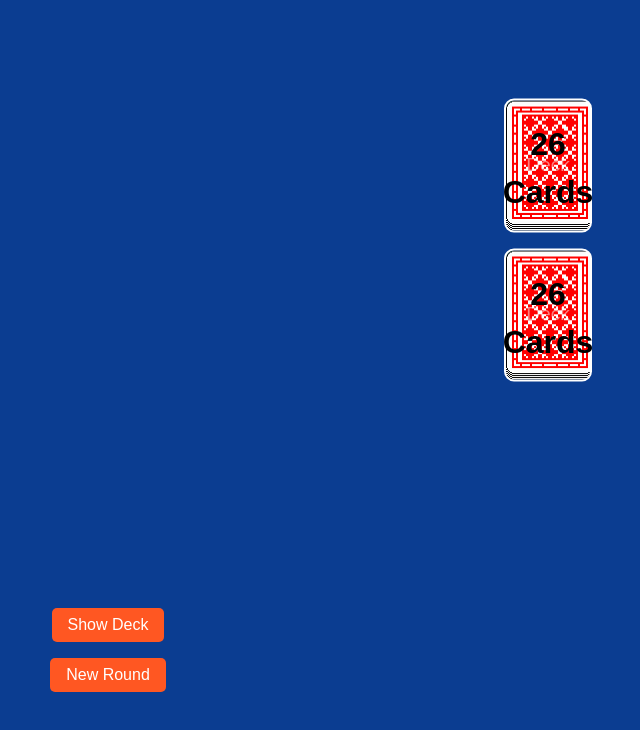
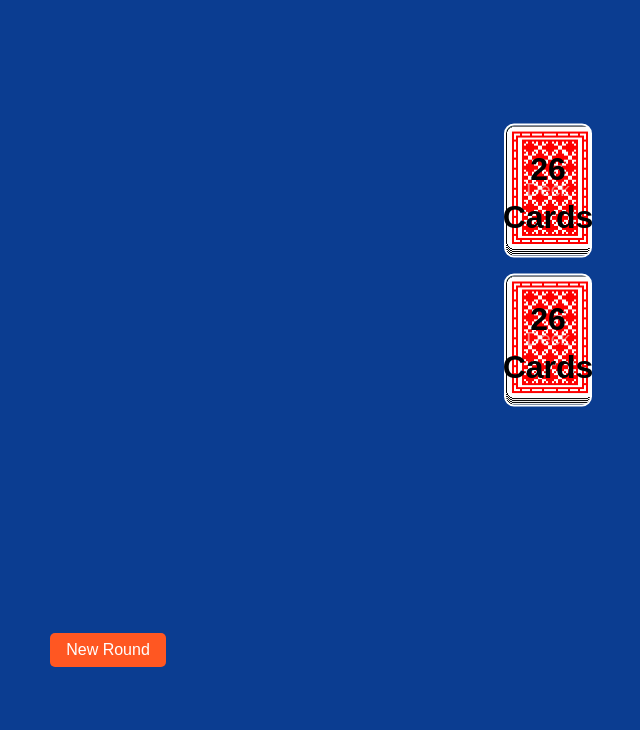
Before and after one commit to PoustouFlan/Pokitaire, a React (Vite) app: page / in a window 1280 px wide. Shown: the top 730 px of the page, without its empty margins (532-1172 px from the left). Built offline with nearby package versions, Linux system fonts and the light colour scheme.

Commit message:
components: add clickable deck

```diff
--- a/src/App.tsx
+++ b/src/App.tsx
@@ -1,7 +1,7 @@
 import './App.css';
 import { useState } from "react";
 import { createDeck, dealCards, shuffled } from "./utils/deckUtils";
-import { Card, CardComponent, Rank, Suit } from "./components/Card";
+import { Card, Rank, Suit } from "./components/Card";
 import { Board, BoardComponent } from "./components/Board";
 import { compareEval, evaluatePokerHand, extractBestHand } from "./utils/pokerUtils";
 import {DeckContentComponent} from './components/DeckContent';
@@ -151,11 +151,9 @@ function App() {
                         tableDeck={board.tableDeck}
                         playerHand={board.playerHand}
                         tableHand={board.tableHand}
-                        onPlayerDiscard={(gamePhase === 'discard' && board.playerDeck.cards.length > 0) ? onPlayerDiscard : null}
+                        onPlayerDiscard={(gamePhase === 'discard' && board.playerDeck.cards.length > 0) ? onPlayerDiscard : undefined}
+                        onDeckClick={toggleDeckPopup}
                     />
-                    <div className="deck-info" onClick={toggleDeckPopup}>
-                        <button>Show Deck</button>
-                    </div>
                     {gamePhase === 'discard' && (
                         <button onClick={revealRound}>Reveal</button>
                     )}
@@ -168,7 +166,6 @@ function App() {
                 </>
             )}
 
-            {/* Deck Pop-up */}
             {showDeckPopup && (
                 <DeckContentComponent cards={board.playerDeck.cards} onClose={toggleDeckPopup}/>
             )}
--- a/src/components/Board.tsx
+++ b/src/components/Board.tsx
@@ -14,7 +14,8 @@ export type BoardProps = {
     tableDeck: Deck;
     playerHand: Hand;
     tableHand: Hand;
-    onPlayerDiscard: ((index: number) => void) | null;
+    onPlayerDiscard?: (index: number) => void;
+    onDeckClick?: () => void;
 }
 
 export const BoardComponent: React.FC<BoardProps> = ({
@@ -23,6 +24,7 @@ export const BoardComponent: React.FC<BoardProps> = ({
     playerHand,
     tableHand,
     onPlayerDiscard,
+    onDeckClick,
 }) => {
     return (
         <div className="game-board">
@@ -34,7 +36,7 @@ export const BoardComponent: React.FC<BoardProps> = ({
             </div>
             <div className="decks">
                 <DeckComponent {...tableDeck} />
-                <DeckComponent {...playerDeck} />
+                <DeckComponent cards={playerDeck.cards} onClick={onDeckClick}/>
             </div>
         </div>
     );
--- a/src/components/Deck.tsx
+++ b/src/components/Deck.tsx
@@ -5,7 +5,12 @@ export type Deck = {
     cards: Card[];
 };
 
-export const DeckComponent: React.FC<Deck> = ({ cards }) => {
+export type DeckProps = {
+    cards: Card[];
+    onClick?: () => void;
+}
+
+export const DeckComponent: React.FC<DeckProps> = ({ cards, onClick }) => {
     return (
         <div
             className="deck"
@@ -15,6 +20,7 @@ export const DeckComponent: React.FC<Deck> = ({ cards }) => {
                 width: '88px',
                 height: `${140 - (52 - cards.length) / 4}px`,
             }}
+            onClick={onClick}
         >
             <h1>{ cards.length } Card{ cards.length > 1 && "s"}</h1>
         </div>
```
